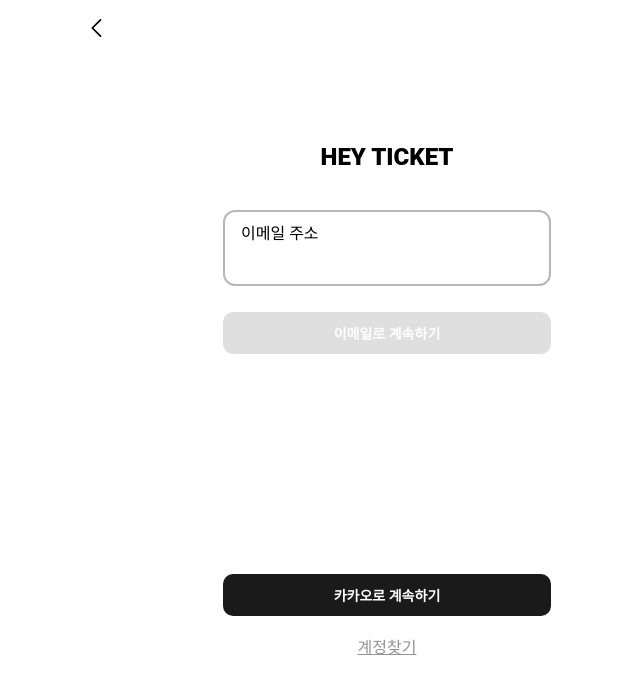
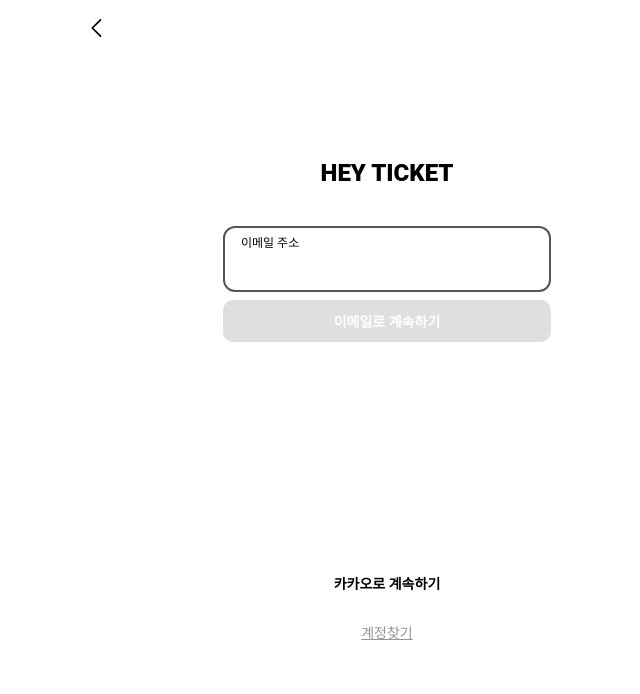
Before and after one commit to HEY-TICKET/web, a Next.js app: page /signIn in a window 1280 px wide. Shown: the top 694 px of the page, without its empty margins (253-893 px from the left). Built offline with nearby package versions, Linux system fonts and the light colour scheme.

Commit message:
refactor: 버튼 컴포넌트 리팩토링, SignIn 페이지 ReactHookForm 작업

```diff
--- a/components/Input/New/Input.styles.tsx
+++ b/components/Input/New/Input.styles.tsx
@@ -7,23 +7,28 @@
 export const Container = styled.div`
   display: flex;
   flex-direction: column;
-  row-gap: 6px;
 `;
 
-export const InputWrapper = styled.div<{ error: boolean }>`
+export const InputWrapper = styled.div<{ error: boolean; disabled: boolean }>`
   display: block;
   width: 100%;
   padding: 8px 16px;
   border-radius: 12px;
   border: 2px solid ${STYLES.color.gray400};
 
-  &:focus-within {
-      border-color: ${STYLES.color.gray700};
-  }
-  ${({ error }) =>
-    error &&
+
+  ${({ error, disabled }) =>
     css`
-      border-color: ${STYLES.color.red};
+      &:focus-within {
+        border-color: ${error ? STYLES.color.red : STYLES.color.gray700};
+      }
+      border-color: ${disabled
+        ? STYLES.color.gray200
+        : error
+        ? STYLES.color.red
+        : STYLES.color.gray400};
+
+      background-color: ${disabled ? STYLES.color.gray150 : STYLES.color.white};
     `}}
 `;
 
@@ -35,12 +40,26 @@
   height: 100%;
 
   & > input {
+    font-style: normal;
+    font-weight: 700;
+    font-size: 14px;
+    line-height: 20px;
     height: 24px;
   }
 `;
 
-export const LabelText = styled.span``;
+export const LabelText = styled.span`
+  font-style: normal;
+  font-weight: 500;
+  font-size: 12px;
+  line-height: 14px;
+`;
 
 export const ErrorMessage = styled.span`
+  margin-top: 6px;
+  font-style: normal;
+  font-weight: 400;
+  font-size: 12px;
+  line-height: 14px;
   color: ${STYLES.color.red};
 `;
--- a/components/Input/New/Input.tsx
+++ b/components/Input/New/Input.tsx
@@ -1,17 +1,22 @@
 'use client';
 
-import { HTMLAttributes } from 'react';
+import { InputHTMLAttributes } from 'react';
 
 import { FieldValues, Path, useFormContext } from 'react-hook-form';
 
 import * as Styles from 'components/Input/New/Input.styles';
 
-interface NewInputProps<T extends FieldValues> extends HTMLAttributes<HTMLInputElement> {
+interface NewInputProps<T extends FieldValues> extends InputHTMLAttributes<HTMLInputElement> {
   name: Path<T>;
   labelText?: string;
 }
 
-const Input = <T extends FieldValues>({ labelText, name, ...restProps }: NewInputProps<T>) => {
+const Input = <T extends FieldValues>({
+  labelText,
+  name,
+  disabled,
+  ...restProps
+}: NewInputProps<T>) => {
   const methods = useFormContext<T>();
   const {
     register,
@@ -22,13 +27,15 @@
 
   return (
     <Styles.Container>
-      <Styles.InputWrapper error={!!error}>
+      <Styles.InputWrapper error={!!error} disabled={!!disabled}>
         <Styles.Label>
           {labelText && <Styles.LabelText>{labelText}</Styles.LabelText>}
-          <input type="text" {...restProps} {...register(name)} />
+          <input type="text" disabled={disabled} {...restProps} {...register(name)} />
         </Styles.Label>
       </Styles.InputWrapper>
-      <Styles.ErrorMessage>{error?.message?.toString()}</Styles.ErrorMessage>
+      {!disabled && error && (
+        <Styles.ErrorMessage>{error?.message?.toString()}</Styles.ErrorMessage>
+      )}
     </Styles.Container>
   );
 };
--- a/components/common/Button/Button.styles.tsx
+++ /dev/null
@@ -1,101 +0,0 @@
-'use client';
-
-import styled, { css } from 'styled-components';
-
-import STYLES from 'styles/index';
-
-import { ColorTheme, Size } from './types';
-
-const colorTheme = {
-  dark: css`
-    background-color: ${STYLES.color.gray870};
-    color: ${STYLES.color.white};
-
-    &:disabled {
-      background-color: ${STYLES.color.gray300};
-      &:hover {
-        background-color: ${STYLES.color.gray300};
-      }
-    }
-
-    &:hover {
-      background-color: ${STYLES.color.gray850};
-    }
-  `,
-  lightGray: css`
-    background-color: ${STYLES.color.gray200};
-    color: ${STYLES.color.gray650};
-
-    &:disabled {
-      background-color: ${STYLES.color.gray400};
-    }
-
-    &:hover {
-      background-color: ${STYLES.color.white};
-      border: 1px solid ${STYLES.color.gray250};
-    }
-  `,
-  line: css`
-    background-color: ${STYLES.color.white};
-    color: ${STYLES.color.gray800};
-
-    border: 1px solid ${STYLES.color.gray250};
-
-    &:disabled {
-      background-color: ${STYLES.color.gray400};
-    }
-
-    &:hover {
-    }
-  `,
-};
-
-const size = {
-  sm: css`
-    height: 38px;
-    padding: 10px 16px;
-    border-radius: 8px;
-
-    font-style: normal;
-    font-weight: 500;
-    font-size: 14px;
-  `,
-  md: css`
-    height: 42px;
-    padding: 14px 16px;
-    border-radius: 10px;
-
-    font-style: normal;
-    font-weight: 700;
-    font-size: 14px;
-  `,
-  lg: css`
-    height: 52px;
-    padding: 16px;
-    border-radius: 12px;
-
-    font-style: normal;
-    font-weight: 700;
-    font-size: 16px;
-  `,
-};
-
-export const Button = styled.button<{
-  $colorTheme: ColorTheme;
-  $size: Size;
-  $width?: number;
-  $height?: number;
-}>`
-  display: flex;
-  justify-content: center;
-  align-items: center;
-  margin: 0;
-
-  ${({ $colorTheme, $size, $width, $height }) => css`
-    ${colorTheme[$colorTheme]};
-    ${size[$size]};
-
-    width: ${$width ? `${$width}px` : '100%'};
-    height: ${$height && `${$height}px`};
-  `}
-`;
--- a/components/common/Button/Button.tsx
+++ b/components/common/Button/Button.tsx
@@ -1,34 +1,104 @@
+'use client';
+
 import { ButtonHTMLAttributes } from 'react';
 
-import * as Styles from './Button.styles';
-import { ColorTheme, Size } from './types';
+import styled, { css } from 'styled-components';
+
+import STYLES from 'styles/index';
+
+type Theme = 'none' | 'dark' | 'white';
+type Size = 'sm' | 'md' | 'lg';
 
 interface ButtonProps extends ButtonHTMLAttributes<HTMLButtonElement> {
-  colorTheme?: ColorTheme;
+  theme?: Theme;
   size?: Size;
-  width?: number;
-  height?: number;
 }
 
-const Button = ({
-  children,
-  colorTheme = 'dark',
-  size = 'md',
-  width,
-  height,
-  ...restProps
-}: ButtonProps) => {
+const Button = ({ children, theme = 'dark', size = 'md', css, ...restProps }: ButtonProps) => {
   return (
-    <Styles.Button
-      $colorTheme={colorTheme}
-      $size={size}
-      $width={width}
-      $height={height}
-      {...restProps}
-    >
+    <StyledButton $theme={theme} $size={size} css={css} {...restProps}>
       {children}
-    </Styles.Button>
+    </StyledButton>
   );
 };
 
 export default Button;
+
+const StyledButton = styled.button<{ $theme: Theme; $size: Size }>`
+  display: flex;
+  justify-content: center;
+  align-items: center;
+
+  width: 100%;
+  height: 42px;
+
+  padding: 14px 16px;
+  margin: 0;
+  border-radius: 10px;
+
+  font-style: normal;
+  font-weight: 700;
+  font-size: 14px;
+
+  ${({ $theme, $size }) => css`
+    ${theme[$theme]}
+    ${size[$size]}
+  `}
+`;
+
+const theme = {
+  none: css``,
+  dark: css`
+    color: ${STYLES.color.white};
+    background-color: ${STYLES.color.gray800};
+
+    &:active {
+      background-color: ${STYLES.color.gray900};
+    }
+    &:hover {
+      background-color: ${STYLES.color.gray850};
+    }
+    &:disabled {
+      background-color: ${STYLES.color.gray300} !important;
+    }
+  `,
+  white: css`
+    border: 1px solid ${STYLES.color.gray250};
+    color: ${STYLES.color.gray800};
+    background-color: ${STYLES.color.white};
+
+    &:disabled {
+      color: ${STYLES.color.gray400};
+    }
+  `,
+};
+
+const size = {
+  sm: css`
+    height: 38px;
+    padding: 10px 16px;
+    border-radius: 8px;
+
+    font-style: normal;
+    font-weight: 500;
+    font-size: 14px;
+  `,
+  md: css`
+    height: 42px;
+    padding: 14px 16px;
+    border-radius: 10px;
+
+    font-style: normal;
+    font-weight: 700;
+    font-size: 14px;
+  `,
+  lg: css`
+    height: 52px;
+    padding: 16px;
+    border-radius: 12px;
+
+    font-style: normal;
+    font-weight: 700;
+    font-size: 16px;
+  `,
+};
--- a/features/category/performance/Performance.styles.tsx
+++ b/features/category/performance/Performance.styles.tsx
@@ -3,6 +3,10 @@
 import styled from 'styled-components';
 
 import STYLES from 'styles/index';
+
+export const Container = styled.div`
+  padding-bottom: 60px;
+`;
 
 export const GenreHeader = styled.div`
   display: flex;
--- a/features/category/performance/Performance.tsx
+++ b/features/category/performance/Performance.tsx
@@ -26,7 +26,7 @@
   if (!data || !placeData) return <></>; // FIXME: 404 페이지로 전환
 
   return (
-    <>
+    <Styles.Container>
       <Styles.GenreHeader>
         <Styles.LeftIconWrapper onClick={goToBack}>
           <ArrowRight size={28} />
@@ -45,7 +45,7 @@
       <Styles.FooterWrapper>
         <Footer />
       </Styles.FooterWrapper>
-    </>
+    </Styles.Container>
   );
 };
 
--- a/features/signIn/SignIn.styles.tsx
+++ b/features/signIn/SignIn.styles.tsx
@@ -42,7 +42,7 @@
 export const FormContentsWrapper = styled.div`
   display: flex;
   flex-direction: column;
-  row-gap: 20px;
+  row-gap: 8px;
 `;
 
 export const KakaoSignInFormWrapper = styled.section`
@@ -56,4 +56,8 @@
 export const FindAccountLink = styled.span`
   color: ${STYLES.color.gray500};
   text-decoration: underline;
+
+  font-style: normal;
+  font-weight: 500;
+  font-size: 14px;
 `;
--- a/features/signIn/SignIn.tsx
+++ b/features/signIn/SignIn.tsx
@@ -1,14 +1,22 @@
 'use client';
 
+import { useEffect, useState } from 'react';
+
 import Link from 'next/link';
+import { useFormContext } from 'react-hook-form';
+import { css } from 'styled-components';
 
 import Button from 'components/common/Button/Button';
 import Logo from 'components/common/Logo/Logo';
 import ConnectForm from 'components/FormProvider/ConnectForm';
 import Input from 'components/Input/New/Input';
 import * as Styles from 'features/signIn/SignIn.styles';
-import SignInFormProvider, { SignInFormValues } from 'features/signIn/SignInFormProvider';
+import SignInFormProvider, {
+  SignInFormValues,
+  SignInVia,
+} from 'features/signIn/SignInFormProvider';
 import { ArrowRight } from 'styles/icons';
+import STYLES from 'styles/index';
 
 const SignIn = () => {
   return (
@@ -22,15 +30,31 @@
           <ConnectForm<SignInFormValues>>
             {({ formState: { isSubmitting, isValid } }) => (
               <Styles.FormContentsWrapper>
-                <Input<SignInFormValues> name={'email'} labelText={'이메일 주소'} />
-                <Button disabled={!isValid || isSubmitting}>이메일로 계속하기</Button>
+                <Input<SignInFormValues> autoFocus name={'email'} labelText={'이메일 주소'} />
+                <HiddenInput />
+                <Button
+                  css={css`
+                    margin-top: 12px;
+                  `}
+                  disabled={!isValid || isSubmitting}
+                >
+                  이메일로 계속하기
+                </Button>
               </Styles.FormContentsWrapper>
             )}
           </ConnectForm>
         </SignInFormProvider>
       </Styles.SignInFormWrapper>
       <Styles.KakaoSignInFormWrapper>
-        <Button>카카오로 계속하기</Button>
+        <Button
+          theme={'none'}
+          css={css`
+            color: ${STYLES.color.gray800};
+            background-color: #ffe141;
+          `}
+        >
+          카카오로 계속하기
+        </Button>
         <Link href={'/signIn/find_account'}>
           <Styles.FindAccountLink>계정찾기</Styles.FindAccountLink>
         </Link>
@@ -40,3 +64,32 @@
 };
 
 export default SignIn;
+
+const HiddenInput = () => {
+  const [name, setName] = useState<SignInVia | null>(null);
+  const methods = useFormContext<SignInFormValues>();
+  const {
+    formState: { isSubmitSuccessful },
+    getValues,
+  } = methods;
+
+  useEffect(() => {
+    console.log('isSubmitSuccessful', isSubmitSuccessful);
+    if (isSubmitSuccessful) {
+      setName(getValues('signInVia'));
+    }
+  }, [getValues, isSubmitSuccessful]);
+
+  if (!name) return null;
+
+  const labelText = {
+    password: '비밀번호',
+    authenticationNumber: '인증코드 입력',
+  };
+
+  const inputType = name === 'password' ? 'password' : 'text';
+
+  return (
+    <Input<SignInFormValues> type={inputType} autoFocus name={name} labelText={labelText[name]} />
+  );
+};
--- a/features/signIn/SignInFormProvider.tsx
+++ b/features/signIn/SignInFormProvider.tsx
@@ -9,22 +9,36 @@
 
 type FormProviderProps = HTMLAttributes<HTMLElement>;
 
+export type SignInVia = 'password' | 'authenticationNumber';
+
 export type SignInFormValues = {
   email: string;
+  password: string;
+  authenticationNumber: string;
+  signInVia: SignInVia | null;
 };
 
 const SignInFormProvider = ({ children }: FormProviderProps) => {
   const methods = useForm<SignInFormValues>({
     mode: 'onTouched',
-    defaultValues: { email: '' },
+    defaultValues: { email: '', password: '', authenticationNumber: '', signInVia: null },
     resolver: yupResolver(schema),
   });
 
-  const { handleSubmit } = methods;
+  const { handleSubmit, setValue } = methods;
 
   const onValidSubmit: SubmitHandler<SignInFormValues> = (data) => {
-    const { email } = data;
-    console.log(email);
+    console.log(data);
+
+    const isSignedEmail = true;
+
+    if (isSignedEmail) {
+      // 패스워드 입력 창
+      setValue('signInVia', 'password');
+    } else {
+      // 인증번호 입력 창
+      setValue('signInVia', 'authenticationNumber');
+    }
   };
 
   return (
@@ -48,5 +62,21 @@
       .string()
       .required('이메일을 입력해주세요.')
       .email('이메일 형식에 맞게 입력해주세요.'),
+
+    password: yup.string().when('signInVia', {
+      is: (signInVia: SignInVia) => signInVia === 'password',
+      then: (schema) => schema.required('비밀번호를 입력해주세요.'),
+      otherwise: (schema) => schema.notRequired(),
+    }),
+
+    authenticationNumber: yup.string().when('signInVia', {
+      is: (signInVia: SignInVia) => signInVia === 'authenticationNumber',
+      then: (schema) =>
+        schema
+          .required('인증번호가 일치하지 않아요. 다시 입력해 주세요.')
+          .min(6, '인증번호가 일치하지 않아요. 다시 입력해 주세요.')
+          .max(6, '인증번호가 일치하지 않아요. 다시 입력해 주세요.'),
+      otherwise: (schema) => schema.notRequired(),
+    }),
   })
   .required();
```
Also changed, not shown: features/search/NoResult.tsx (+7 -1 lines), hooks/usePopup.tsx (+3 -4 lines).
